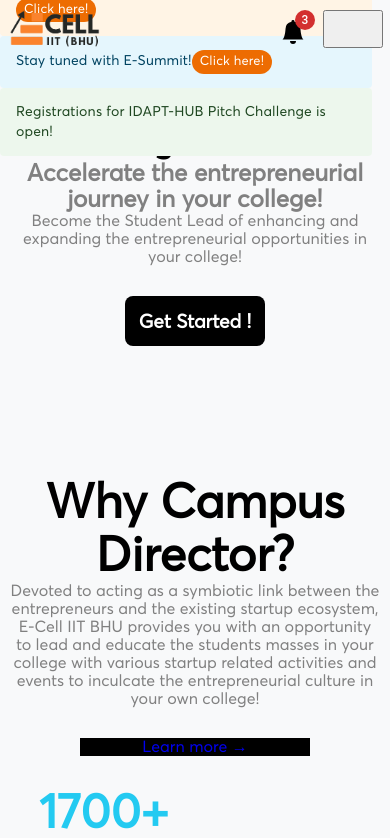
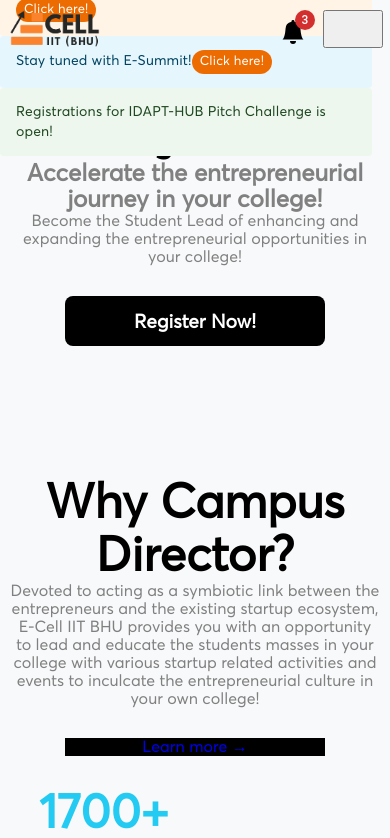
Before and after one commit to ecelliitbhu/ecell-website-new, a Next.js app: page /cd in a window 390 px wide. Shown: the top 838 px of the page. Built offline with nearby package versions, Linux system fonts and the light colour scheme.

Commit message:
cd buttons

```diff
--- a/pages/cd.jsx
+++ b/pages/cd.jsx
@@ -33,7 +33,7 @@
                 target="_blank"
                 rel="noopener noreferrer"
               >
-                Get Started !
+                Register Now!
               </Button>
             </Col>
             <Col className="image-section">
--- a/styles/globals.scss
+++ b/styles/globals.scss
@@ -1907,4 +1907,7 @@
       font-size: 1.5rem;
     }
   }
-}
+  .join-cd {
+    width: 260px;
+  }
+}
```
